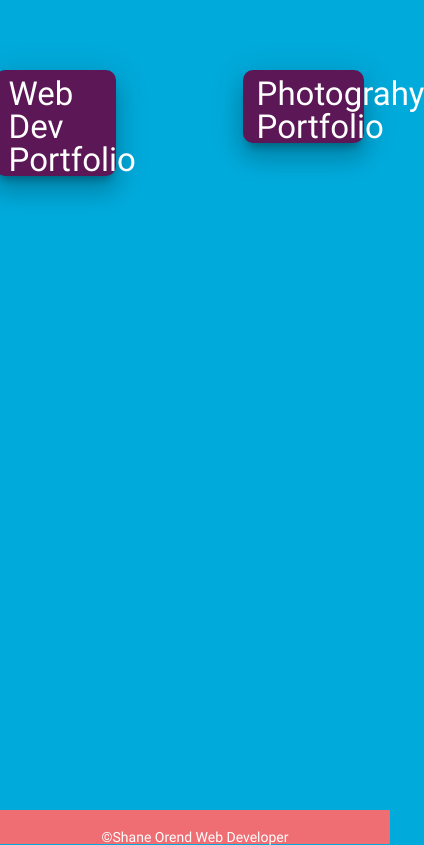
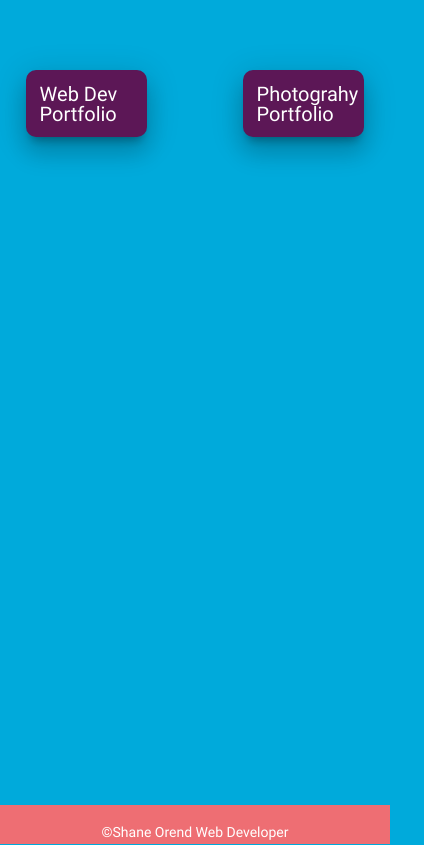
Before and after one commit to Vw-Shane/ShanesPortfolio, a website: page pages/landingPage.html in a window 390 px wide. Shown: the whole page, 424 px wide, since content can reach past the window. Drawn offline with nearby package versions, Linux system fonts and the light colour scheme; files that its build step writes are made by us from their sources.

Commit message:
fixed size for buttons mobile

```diff
--- a/pages/landingPage.html
+++ b/pages/landingPage.html
@@ -28,7 +28,7 @@
 <body>
     <div class="container">
         <div class="row buttonRow">
-            <div class="col s5 pull-s1" id="left">
+            <div class="col s5 pull-m1" id="left">
                 <div class="container z-depth-5">
                     <a href="/" style="color: white;">Web Dev Portfolio</a>
                 </div>
--- a/public/css/landingPage.css
+++ b/public/css/landingPage.css
@@ -4,6 +4,7 @@
     width: 100%;
     position: absolute;
     bottom: 0;
+    padding-bottom: 5px;
 }
 
 body {
@@ -37,3 +38,10 @@ a {
     -webkit-animation-duration: 1s;
     -webkit-animation-iteration-count: 1;
 }
+
+@media screen and (max-width: 600px) {
+   .z-depth-5 {
+       font-size: 20px;
+       padding:10%;
+   }
+}
```
